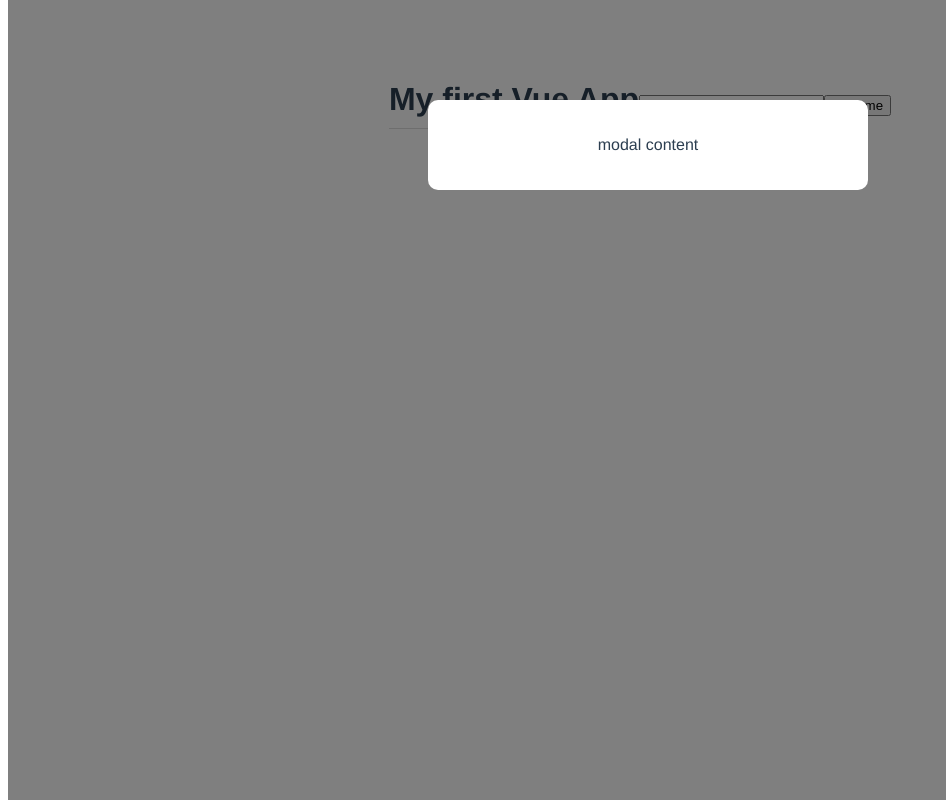
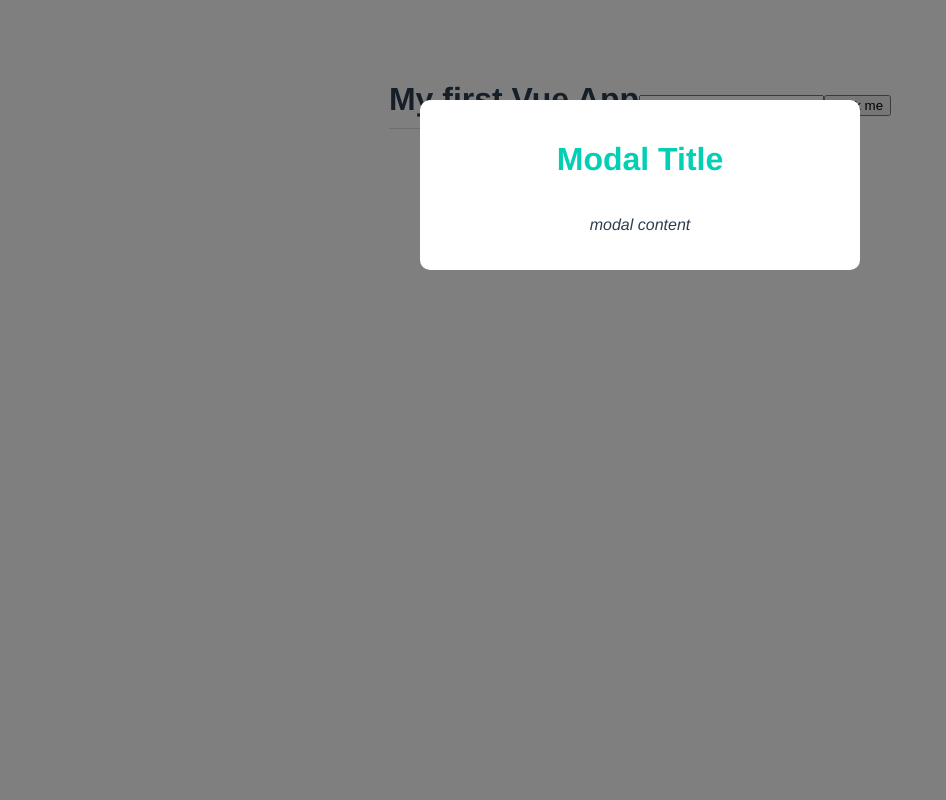
Before and after one commit to LeDaniii/learnigVueJs, a Vue app in the folder modal-project/: page / in a window 1280 px wide. Shown: the whole page, without its empty margins (0-946 px from the left). Built offline with nearby package versions, Linux system fonts and the light colour scheme.

Commit message:
adding css globally

```diff
--- /dev/null
+++ b/modal-project/src/assets/global.css
@@ -0,0 +1,6 @@
+body {
+  margin: 0;
+}
+p {
+  font-style: italic;
+}
--- a/modal-project/src/components/Modal.vue
+++ b/modal-project/src/components/Modal.vue
@@ -1,12 +1,13 @@
 <template>
     <div class="backdrop">
         <div class="modal">
+            <h1>Modal Title</h1>
             <p>modal content</p>
         </div>
     </div>
 </template>
 
-<style>
+<style scoped>
     .modal {
         width: 400px;
         padding: 20px;
@@ -21,4 +22,9 @@
         width: 100%;
         height: 100%;
     }
+    h1 {
+        color: #03cfb4;
+        border: none;
+        padding: 0;
+    }
 </style>
--- a/modal-project/src/main.js
+++ b/modal-project/src/main.js
@@ -1,4 +1,5 @@
 import { createApp } from 'vue'
 import App from './App.vue'
+import './assets/global.css'
 
 createApp(App).mount('#app')
```
